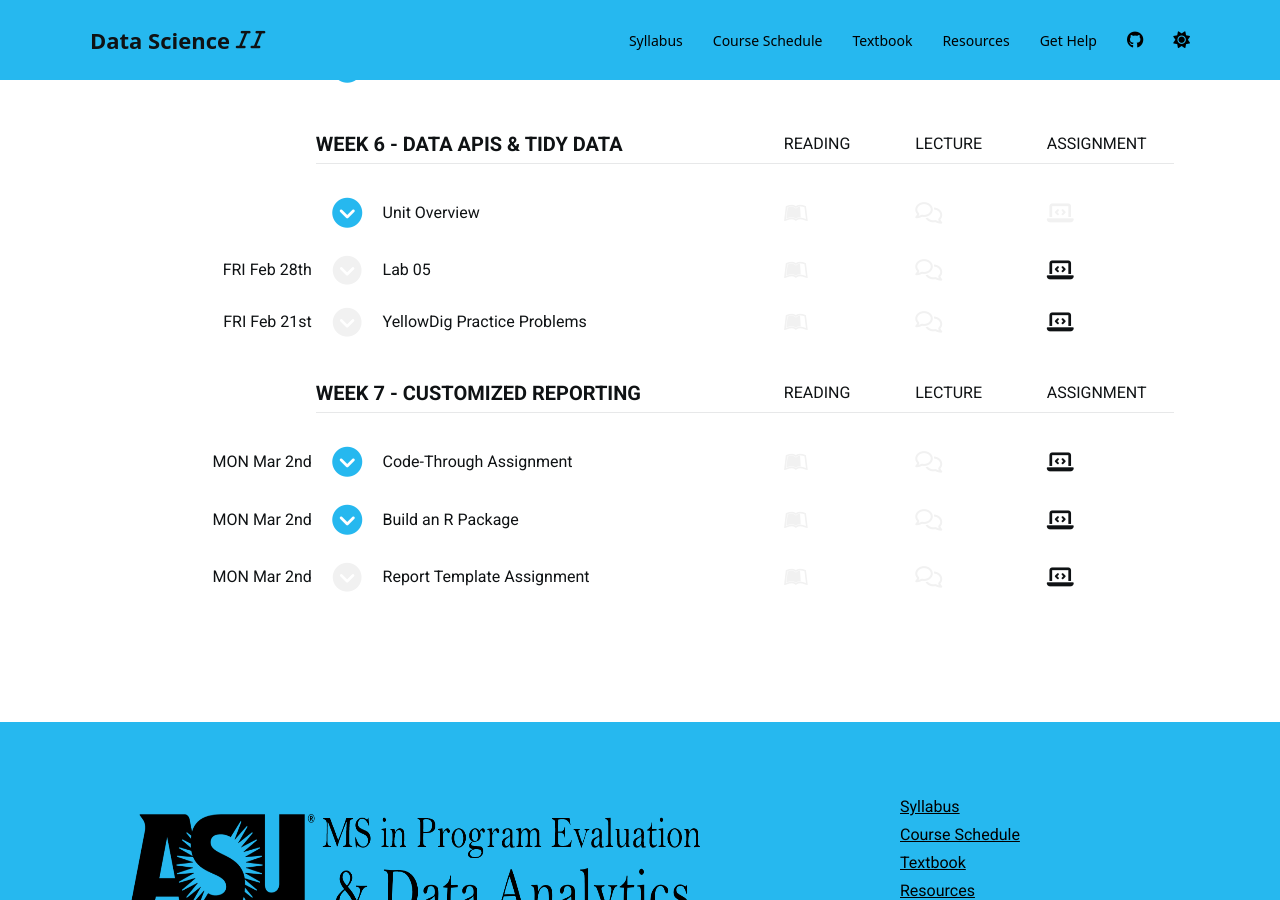
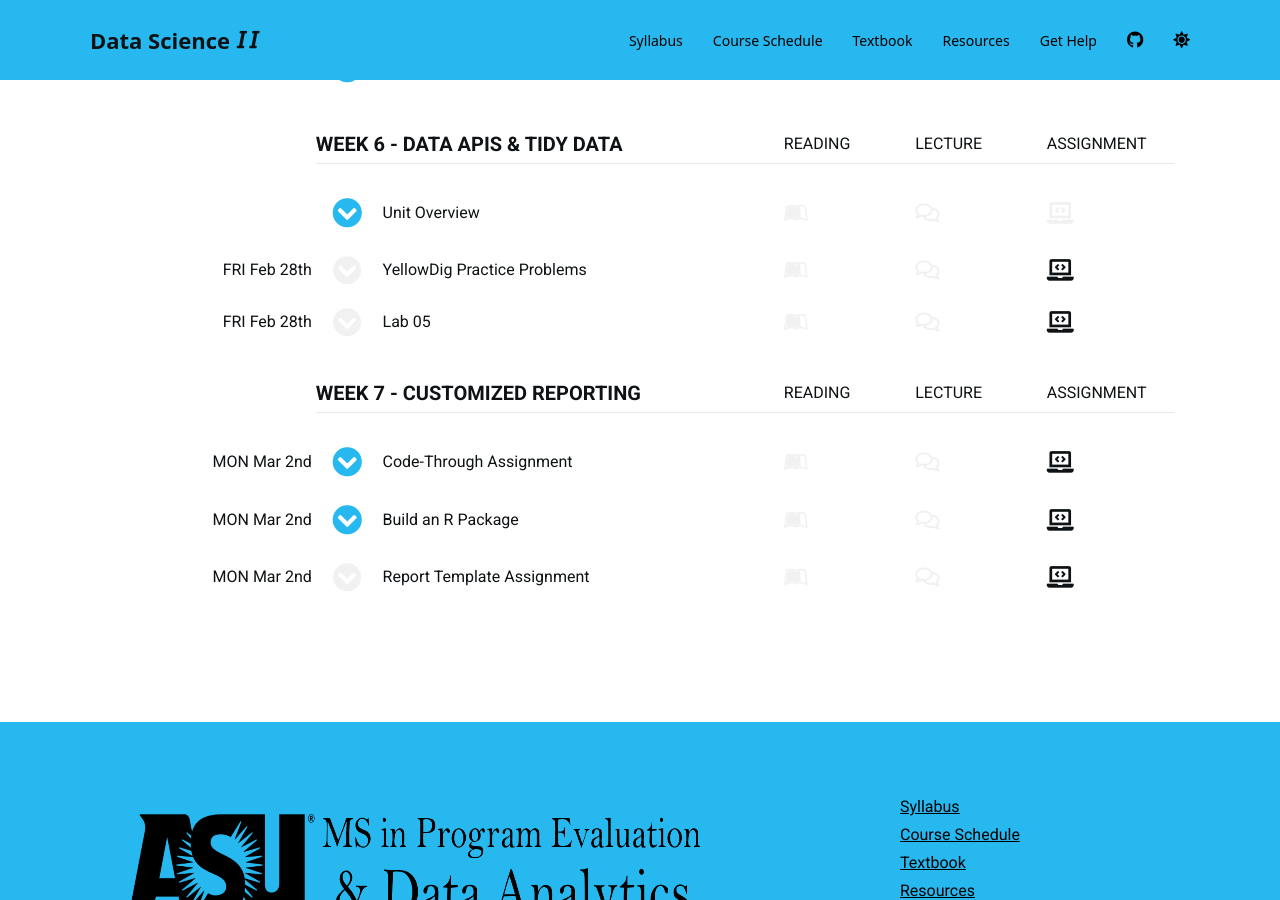
Before and after one commit to DS4PS/cpp-527-spr-2020, a Jekyll site: the page built from schedule.md, in a window 1280 px wide and 900 px high, scrolled down 1688 px. Built offline with Jekyll 4.4.1, drawn with Linux system fonts in a browser that asks for light colours; nearby versions of some CDN libraries; a script bundle is joined from its source files by our own code; library files that are not in the unit come from our copies; a style sheet for code colours, icons or effects is not loaded.

Commit message:
Update schedule.md

```diff
--- a/schedule.md
+++ b/schedule.md
@@ -1036,6 +1036,17 @@ This tool is not technically an API, but you can still automate calls by writing
 
 
 
+*** { @unit = "FRI Feb 28th", @title = "YellowDig Practice Problems", @assignment  }
+
+<br>
+
+<a class="uk-button uk-button-primary" href="{{page.canvas.yellowdig_url}}">YELLOWDIG</a>
+
+<br><br>
+
+
+
+
 
 *** { @unit = "FRI Feb 28th", @title = "Lab 05", @assignment  }
 
@@ -1059,13 +1070,7 @@ This tool is not technically an API, but you can still automate calls by writing
 
 
 
-*** { @unit = "FRI Feb 21st", @title = "YellowDig Practice Problems", @assignment  }
 
-<br>
-
-<a class="uk-button uk-button-primary" href="{{page.canvas.yellowdig_url}}">YELLOWDIG</a>
-
-<br><br>
 
 
 
```
